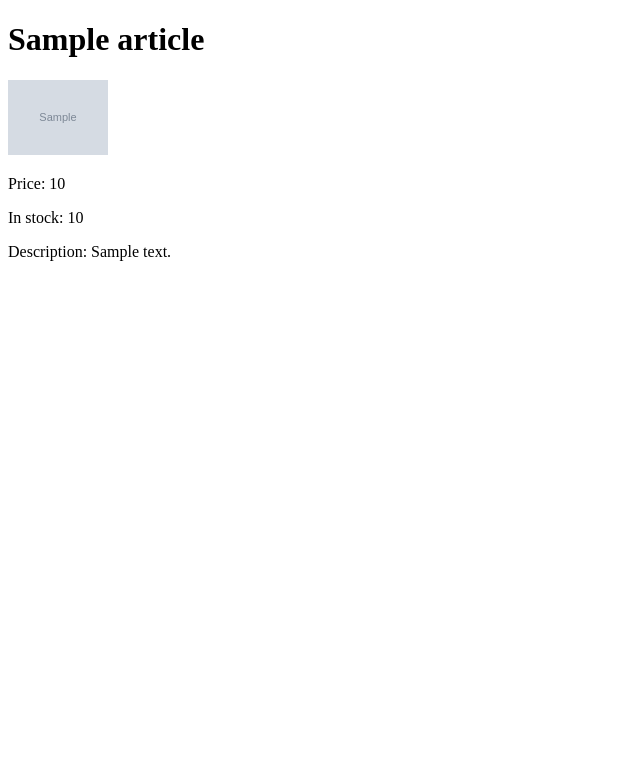
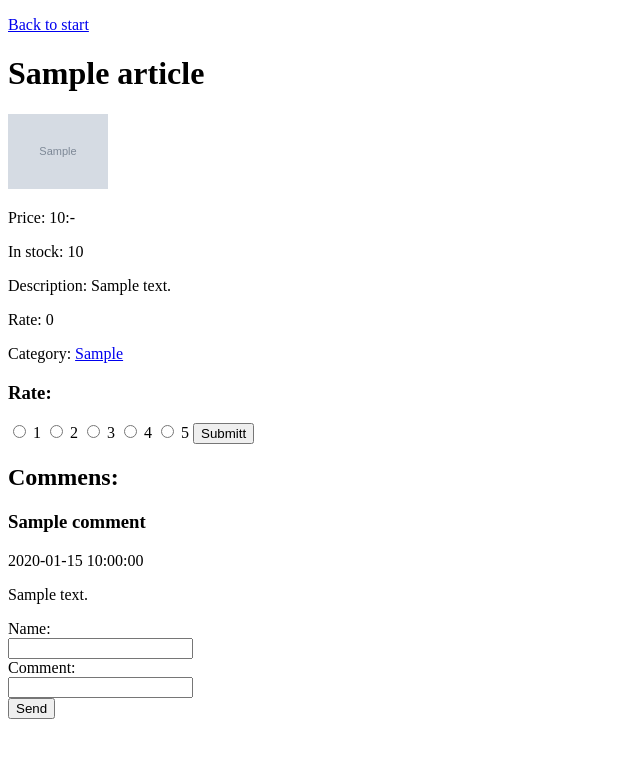
Before and after one commit to Zaabon/D0018E, a PHP site: page /product.php?id=1 in a window 1280 px wide. Shown: the top 758 px of the page, without its empty margins (0-640 px from the left). Run offline with PHP 8.4, Linux system fonts and the light colour scheme; tables that the repository leaves empty or names only in its code hold one stand-in row (values such as "Sample post"); grey boxes marked "Sample" are stand-in pictures.

Commit message:
Add files via upload

```diff
--- a/index.php
+++ b/index.php
@@ -180,7 +180,6 @@
 		</table>
 
 
-		</div>
 
 		<div id="categories">
 			<h4>Categories</h4>
--- a/product.php
+++ b/product.php
@@ -15,16 +15,65 @@
 		<div id="product">
 
 			<p>
+				<a href="index.php">Back to start</a>
 				<?php
 					$sql = "SELECT * FROM Articles where id='".$_GET['id']."'";
 					foreach ($conn->query($sql) as $row) {
 						echo "<p><h1>".$row['name']."</h1></p>";
 						echo "<img src='gfx/".$row['picture']."' style='max-width:100px; max-height:100px;'>";
-				echo "<p>Price: ".$row['price']."</p>";
+						echo "<p>Price: ".$row['price'].":-</p>";
 						echo "<p>In stock: ".$row['stock']."</p>";
 						echo "<p>Description: ".$row['description']."</p>";
+						echo "<p>Rate: ".round($row['rate'], 1, PHP_ROUND_HALF_DOWN)."</p>";
+						echo "<p>Category: <a href='category.php?category=".$row['category']."'>".$row['category']."</a></p>";
 					}
 			  	?>
+			</p>
+
+			<div id="rate">
+				<h3>Rate: </h3>
+				<form action="./rate.php" method="post" id="rate_form" name="rate_form">
+					<span class="rating">
+					  <input id="rating1" type="radio" name="rating" value="1" required>
+					  <label for="rating1">1</label>
+					  <input id="rating2" type="radio" name="rating" value="2">
+					  <label for="rating2">2</label>
+					  <input id="rating3" type="radio" name="rating" value="3">
+					  <label for="rating3">3</label>
+					  <input id="rating4" type="radio" name="rating" value="4">
+					  <label for="rating4">4</label>
+					  <input id="rating5" type="radio" name="rating" value="5">
+					  <label for="rating5">5</label>
+					  <input type="hidden" name="product" value="<?php echo $_GET['id'];?>">
+					  <input type="submit" value="Submitt"/>
+					</span>
+				</form>
+			</div>
+
+			<div id="comment">
+				<?php
+					echo "<h2>Commens:</h2>";
+					$sql2 = "SELECT * FROM Comments where article_id='".$_GET['id']."'";
+					foreach ($conn->query($sql2) as $row) {
+						echo "<p><h3>".$row['name']."</h3></p>";
+						echo "<p>".$row['time']."</p>";
+						echo "<p>".$row['comment']."</p>";
+					}
+				?>
+
+				<form action="./comment.php" method="post" id="comment_form" name="comment_form">
+					<p>
+						Name: <br>
+						<input type="text" id="name" name="name"/> <br>
+						Comment: <br>
+						<input type="text" id="comment"name="comment"/> <br>
+						<input type="hidden" name="product" value="<?php echo $_GET['id'];?>">
+						<input type="hidden" name="date" value="<?php echo date("Y-m-d h:i:s");?>">
+						<input type="submit" id="leave_comment" value="Send">
+					</p>
+				</form>
+			</div>
+		</div>
 	</body>
-
+	<?php $conn = null; ?>
 </html>
```
Also changed, not shown: comment.php (added, +16 -0 lines), rate.php (added, +26 -0 lines). Lines whose indentation alone changed are shown as unchanged.
